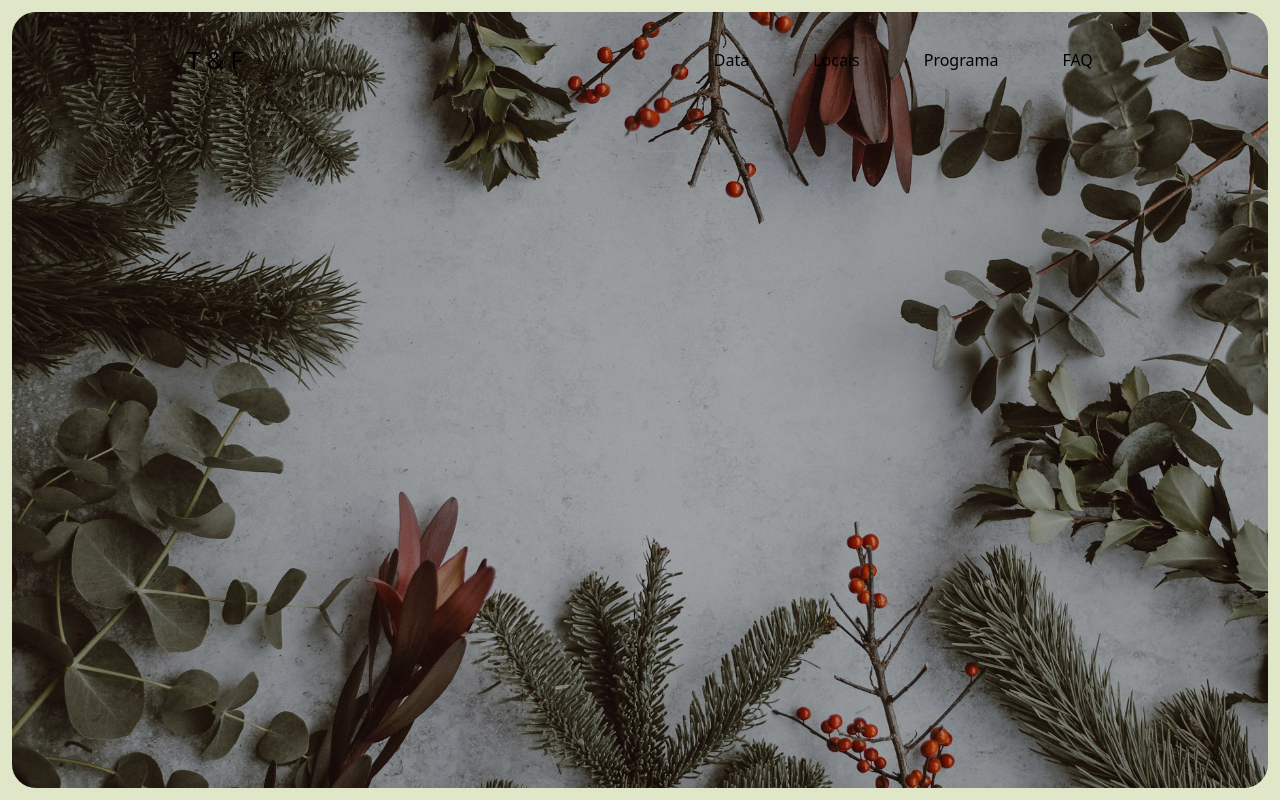
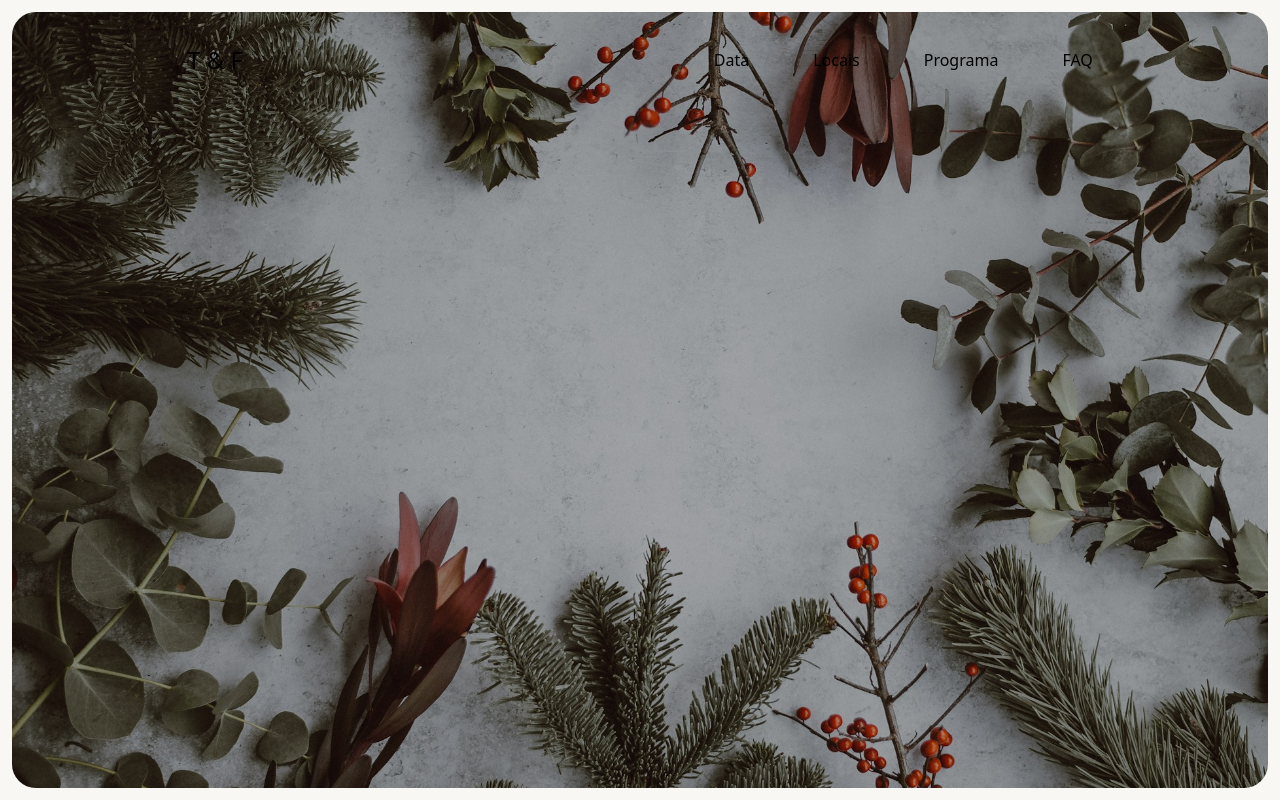
Before and after one commit to TiagoPimCosta/Wedding-Invitation, a Next.js app: page / in a window 1280 px wide. Shown: the top 800 px of the page. Built offline with nearby package versions, Linux system fonts and the light colour scheme.

Commit message:
feat: update background color of body to enhance visual appeal

```diff
--- a/app/globals.css
+++ b/app/globals.css
@@ -130,7 +130,7 @@
   }
   body {
     @apply text-foreground;
-    background: #e0e7c8;
+    background: #F8F7F3;
     min-height: 100vh;
   }
 }
```
